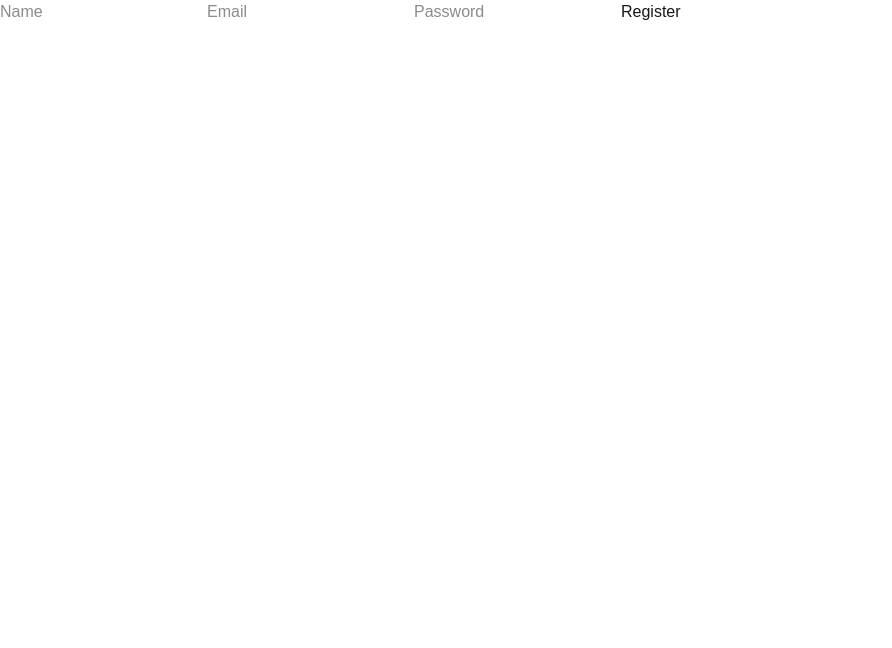
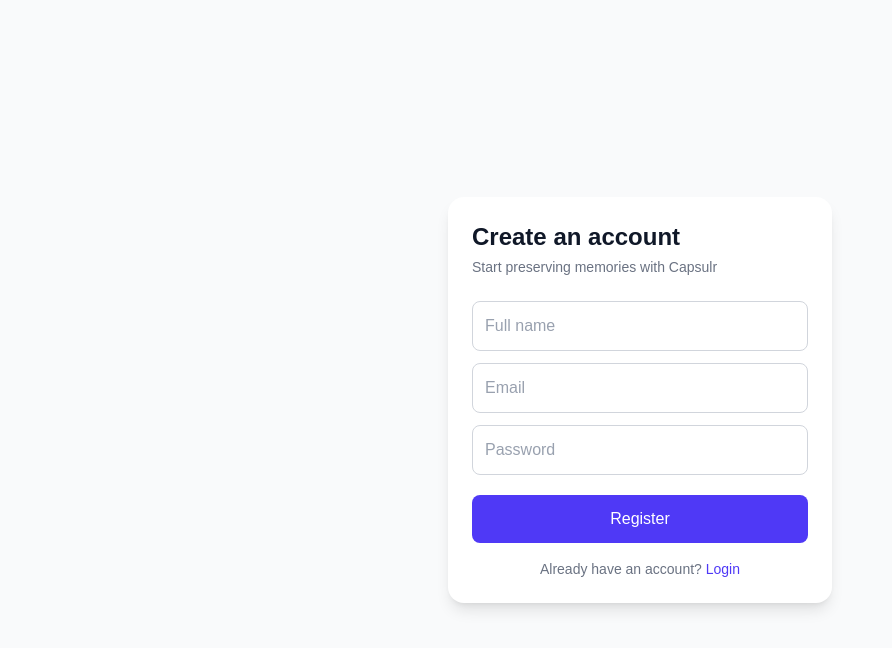
Before and after one commit to ayushv-nitj/Capsulr, a Next.js app: page /register in a window 1280 px wide. Shown: the top 648 px of the page, without its empty margins (0-892 px from the left). Built offline with nearby package versions, Linux system fonts and the light colour scheme.

Commit message:
Fix Navigation and Improve UI

```diff
--- a/src/app/dashboard/page.tsx
+++ b/src/app/dashboard/page.tsx
@@ -7,6 +7,10 @@ import { isLoggedIn } from "@/lib/auth";
 
 export default function Dashboard() {
   const router = useRouter();
+    const logout = () => {
+    localStorage.removeItem("token");
+    router.push("/login");
+  };
   const [capsules, setCapsules] = useState<any[]>([]);
 
   useEffect(() => {
@@ -33,7 +37,16 @@ export default function Dashboard() {
 
   return (
     <div className="p-6">
-      <h1 className="text-2xl font-bold mb-6">Your Capsules</h1>
+<div className="flex justify-between items-center mb-6">
+  <h1 className="text-2xl font-bold">Your Capsules</h1>
+
+  <button
+    onClick={logout}
+    className="text-sm text-red-500 hover:underline"
+  >
+    Logout
+  </button>
+</div>
 
       {capsules.length === 0 && (
         <p className="text-gray-500">No capsules yet.</p>
--- a/src/app/login/page.tsx
+++ b/src/app/login/page.tsx
@@ -1,10 +1,23 @@
 "use client";
 
-import { useState } from "react";
+import { useState, useEffect } from "react";
+import { useRouter } from "next/navigation";
+import { isLoggedIn } from "@/lib/auth";
+
 
 export default function Login() {
+    const router = useRouter();
+
+useEffect(() => {
+  if (isLoggedIn()) {
+    router.push("/dashboard");
+  }
+}, []);
+
   const [email, setEmail] = useState("");
   const [password, setPassword] = useState("");
+
+
 
   const submit = async () => {
     const res = await fetch("http://localhost:5000/api/auth/login", {
@@ -15,14 +28,87 @@ export default function Login() {
 
     const data = await res.json();
     localStorage.setItem("token", data.token);
+    router.push("/dashboard");
+
     alert("Logged in");
   };
 
-  return (
-    <div>
-      <input placeholder="Email" onChange={e => setEmail(e.target.value)} />
-      <input placeholder="Password" type="password" onChange={e => setPassword(e.target.value)} />
-      <button onClick={submit}>Login</button>
+return (
+  <div className="min-h-screen flex items-center justify-center bg-gray-50">
+    <div className="bg-white w-full max-w-sm rounded-2xl shadow-lg p-6">
+
+      <h2 className="text-2xl font-bold text-gray-900 mb-1">
+        Welcome back
+      </h2>
+      <p className="text-sm text-gray-500 mb-6">
+        Log in to continue to Capsulr
+      </p>
+
+      <input
+        type="email"
+        placeholder="Email"
+        className="
+          w-full
+          border
+          border-gray-300
+          rounded-lg
+          p-3
+          mb-3
+          text-gray-900
+          placeholder-gray-400
+          focus:outline-none
+          focus:ring-2
+          focus:ring-indigo-500
+        "
+        onChange={e => setEmail(e.target.value)}
+      />
+
+      <input
+        type="password"
+        placeholder="Password"
+        className="
+          w-full
+          border
+          border-gray-300
+          rounded-lg
+          p-3
+          mb-5
+          text-gray-900
+          placeholder-gray-400
+          focus:outline-none
+          focus:ring-2
+          focus:ring-indigo-500
+        "
+        onChange={e => setPassword(e.target.value)}
+      />
+
+      <button
+        onClick={submit}
+        className="
+          w-full
+          bg-indigo-600
+          text-white
+          py-3
+          rounded-lg
+          font-medium
+          hover:bg-indigo-700
+          transition
+        "
+      >
+        Login
+      </button>
+
+      <p className="text-sm text-center mt-4 text-gray-500">
+        Don’t have an account?{" "}
+        <a
+          href="/register"
+          className="text-indigo-600 font-medium hover:underline"
+        >
+          Register
+        </a>
+      </p>
     </div>
-  );
+  </div>
+);
+
 }
--- a/src/app/page.tsx
+++ b/src/app/page.tsx
@@ -1,13 +1,23 @@
-export default function Home() {
-  return (
-    <main className="flex min-h-screen items-center justify-center">
-      <h1 className="text-3xl font-bold">
-        Capsulr🌱
-      </h1>
-      <br />
-      <h2>
-         Digital Time Capsule
-      </h2>
-    </main>
-  );
+"use client";
+
+import { useEffect } from "react";
+import { useRouter } from "next/navigation";
+import { isLoggedIn } from "@/lib/auth";
+
+export default function Dashboard() {
+  const router = useRouter();
+  const logout = () => {
+  localStorage.removeItem("token");
+  router.push("/login");
+};
+
+  useEffect(() => {
+    if (isLoggedIn()) {
+      router.replace("/dashboard");
+    } else {
+      router.replace("/login");
+    }
+  }, []);
+
+  return null;
 }
--- a/src/app/register/page.tsx
+++ b/src/app/register/page.tsx
@@ -1,9 +1,19 @@
 "use client";
 
-import { useState } from "react";
+import { useState , useEffect } from "react";
+import { useRouter } from "next/navigation";
+import { isLoggedIn } from "@/lib/auth";
 
 export default function Register() {
-  const [name, setName] = useState("");
+
+    const router = useRouter();
+
+  useEffect(() => {
+    if (isLoggedIn()) {
+      router.push("/dashboard");
+    }
+  }, []);
+   const [name, setName] = useState("");
   const [email, setEmail] = useState("");
   const [password, setPassword] = useState("");
 
@@ -14,14 +24,104 @@ export default function Register() {
       body: JSON.stringify({ name, email, password })
     });
     alert("Registered");
+    router.push("/login");
   };
 
-  return (
-    <div>
-      <input placeholder="Name" onChange={e => setName(e.target.value)} />
-      <input placeholder="Email" onChange={e => setEmail(e.target.value)} />
-      <input placeholder="Password" type="password" onChange={e => setPassword(e.target.value)} />
-      <button onClick={submit}>Register</button>
+return (
+  <div className="min-h-screen flex items-center justify-center bg-gray-50">
+    <div className="bg-white w-full max-w-sm rounded-2xl shadow-lg p-6">
+
+      <h2 className="text-2xl font-bold text-gray-900 mb-1">
+        Create an account
+      </h2>
+      <p className="text-sm text-gray-500 mb-6">
+        Start preserving memories with Capsulr
+      </p>
+
+      <input
+        type="text"
+        placeholder="Full name"
+        className="
+          w-full
+          border
+          border-gray-300
+          rounded-lg
+          p-3
+          mb-3
+          text-gray-900
+          placeholder-gray-400
+          focus:outline-none
+          focus:ring-2
+          focus:ring-indigo-500
+        "
+        onChange={e => setName(e.target.value)}
+      />
+
+      <input
+        type="email"
+        placeholder="Email"
+        className="
+          w-full
+          border
+          border-gray-300
+          rounded-lg
+          p-3
+          mb-3
+          text-gray-900
+          placeholder-gray-400
+          focus:outline-none
+          focus:ring-2
+          focus:ring-indigo-500
+        "
+        onChange={e => setEmail(e.target.value)}
+      />
+
+      <input
+        type="password"
+        placeholder="Password"
+        className="
+          w-full
+          border
+          border-gray-300
+          rounded-lg
+          p-3
+          mb-5
+          text-gray-900
+          placeholder-gray-400
+          focus:outline-none
+          focus:ring-2
+          focus:ring-indigo-500
+        "
+        onChange={e => setPassword(e.target.value)}
+      />
+
+      <button
+        onClick={submit}
+        className="
+          w-full
+          bg-indigo-600
+          text-white
+          py-3
+          rounded-lg
+          font-medium
+          hover:bg-indigo-700
+          transition
+        "
+      >
+        Register
+      </button>
+
+      <p className="text-sm text-center mt-4 text-gray-500">
+        Already have an account?{" "}
+        <a
+          href="/login"
+          className="text-indigo-600 font-medium hover:underline"
+        >
+          Login
+        </a>
+      </p>
     </div>
-  );
+  </div>
+);
+
 }
```
